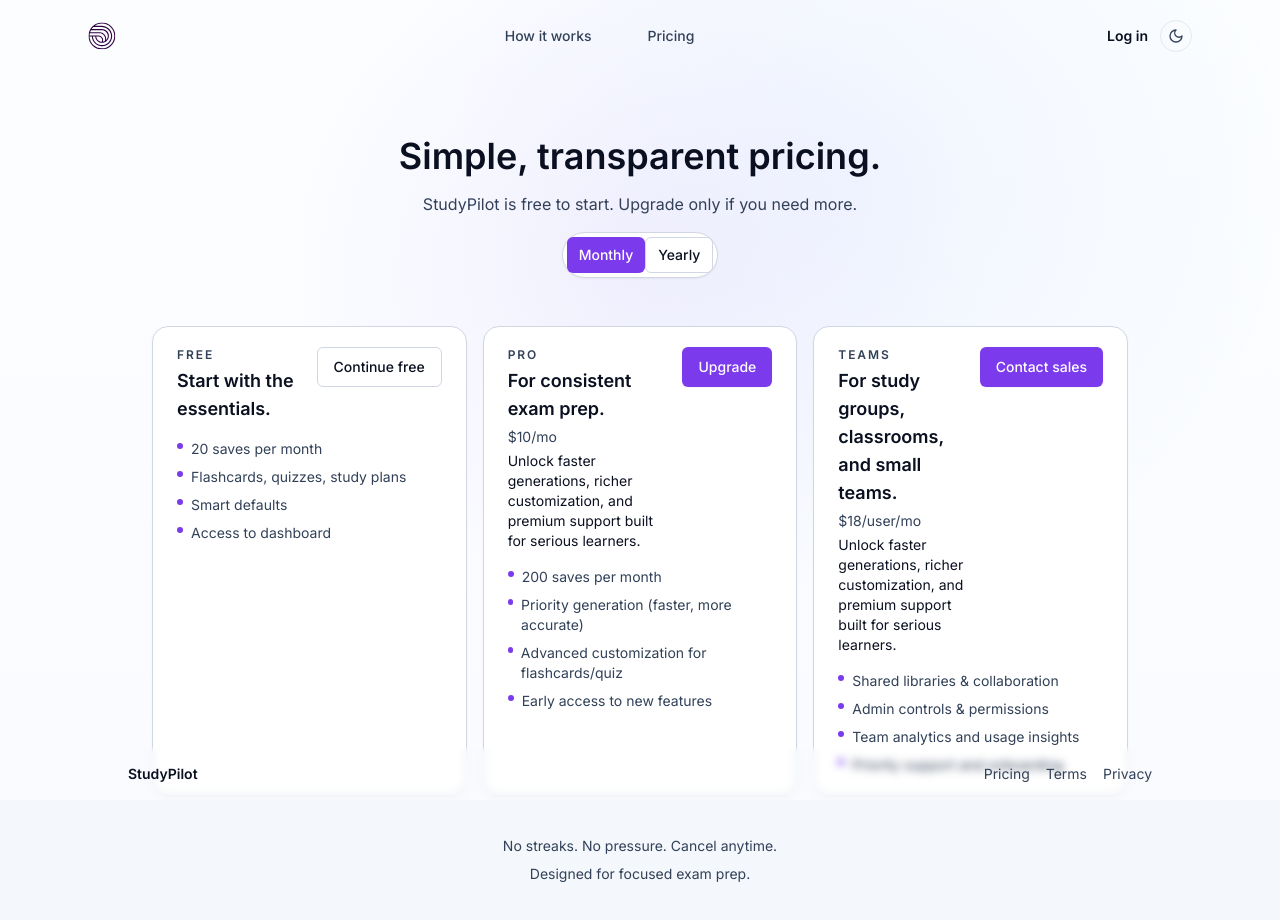
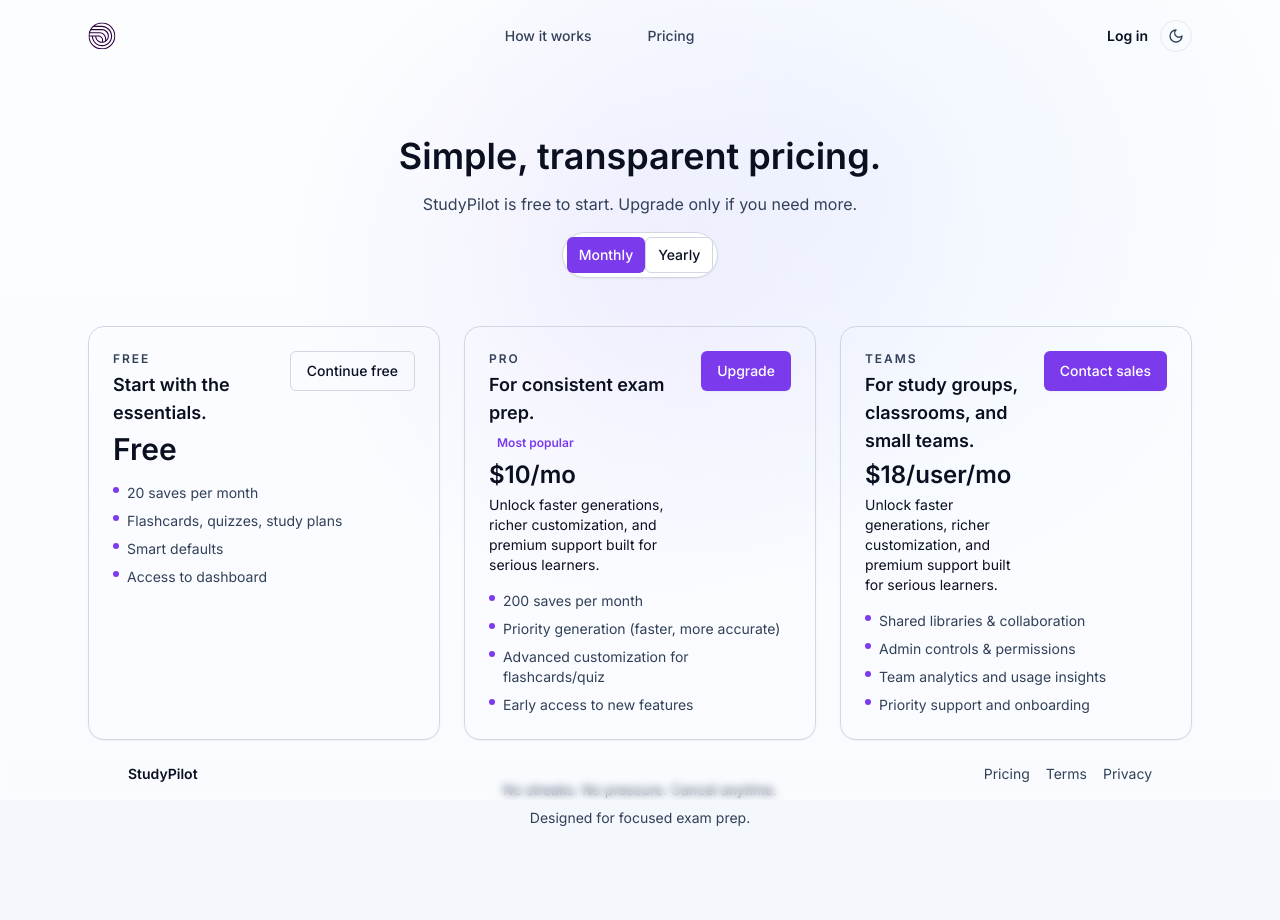
Before and after one commit to sirbxueonline-arch/phsionline-app, a Next.js app: page /pricing in a window 1280 px wide. Shown: the top 920 px of the page. Built offline with nearby package versions, Linux system fonts and the light colour scheme; no server answers.

Commit message:
Align pricing layout with centered toggle and badges

```diff
--- a/app/pricing/page.tsx
+++ b/app/pricing/page.tsx
@@ -10,6 +10,7 @@
   description: string;
   priceMonthly?: string;
   priceYearly?: string;
+  badge?: string;
   features: string[];
   cta: { label: string; href: string; variant: "default" | "secondary" };
 };
@@ -26,6 +27,7 @@
     description: "For consistent exam prep.",
     priceMonthly: "$10/mo",
     priceYearly: "$96/yr (save 20%)",
+    badge: "Most popular",
     features: [
       "200 saves per month",
       "Priority generation (faster, more accurate)",
@@ -52,8 +54,14 @@
 export default function PricingPage() {
   const [billing, setBilling] = useState<"monthly" | "yearly">("monthly");
 
+  const renderPrice = (plan: Plan) => {
+    if (plan.name === "Free") return <p className="text-3xl font-semibold">Free</p>;
+    const price = billing === "monthly" ? plan.priceMonthly : plan.priceYearly;
+    return <p className="text-2xl font-semibold text-text-primary">{price}</p>;
+  };
+
   return (
-    <main className="relative mx-auto max-w-5xl px-6 py-16 text-text-primary">
+    <main className="relative mx-auto max-w-6xl px-6 py-16 text-text-primary">
       <section className="space-y-4 text-center">
         <h1 className="text-3xl font-semibold sm:text-4xl">Simple, transparent pricing.</h1>
         <p className="text-text-muted">StudyPilot is free to start. Upgrade only if you need more.</p>
@@ -77,21 +85,22 @@
         </div>
       </section>
 
-      <section className="mt-12 grid gap-4 md:grid-cols-3">
+      <section className="mt-12 grid gap-6 md:grid-cols-3">
         {plans.map((plan) => (
           <div
             key={plan.name}
-            className="relative flex flex-col gap-4 rounded-2xl border border-border bg-panel px-6 py-5 shadow-sm"
+            className="relative flex flex-col gap-4 rounded-2xl border border-border bg-panel/80 px-6 py-6 shadow-sm"
           >
             <div className="flex items-start justify-between gap-3">
               <div className="text-left space-y-1">
                 <p className="text-xs font-semibold uppercase tracking-[0.16em] text-text-muted">{plan.name}</p>
                 <p className="text-lg font-semibold">{plan.description}</p>
-                {plan.name !== "Free" && (
-                  <p className="text-sm text-text-muted">
-                    {billing === "monthly" ? plan.priceMonthly : plan.priceYearly}
-                  </p>
+                {plan.badge && (
+                  <span className="inline-flex items-center rounded-full bg-accent/15 px-2 py-1 text-xs font-semibold text-accent">
+                    {plan.badge}
+                  </span>
                 )}
+                {renderPrice(plan)}
                 {plan.name !== "Free" && (
                   <p className="text-sm text-text-primary">
                     Unlock faster generations, richer customization, and premium support built for serious learners.
```
